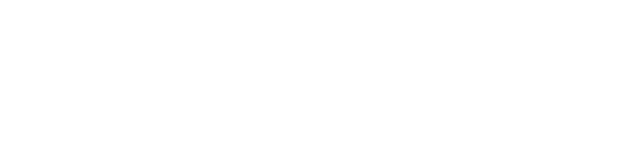
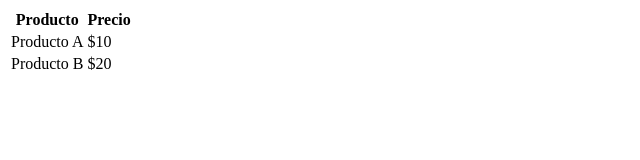
Before and after one commit to RubiSandoval/practicando-git-2025, a plain HTML site: page productos.html in a window 1280 px wide. Shown: the whole page, without its empty margins (0-640 px from the left). Drawn offline with Linux system fonts and the light colour scheme.

Commit message:
listado de productos

```diff
--- a/productos.html
+++ b/productos.html
@@ -6,6 +6,19 @@
     <title>Productos</title>
 </head>
 <body>
-
+    <table>
+        <tr>
+            <th>Producto</th>
+            <th>Precio</th>
+        </tr>
+        <tr>
+            <td>Producto A</td>
+            <td>$10</td>
+        </tr>
+        <tr>
+            <td>Producto B</td>
+            <td>$20</td>
+        </tr>
+    </table>
 </body>
 </html>
```
